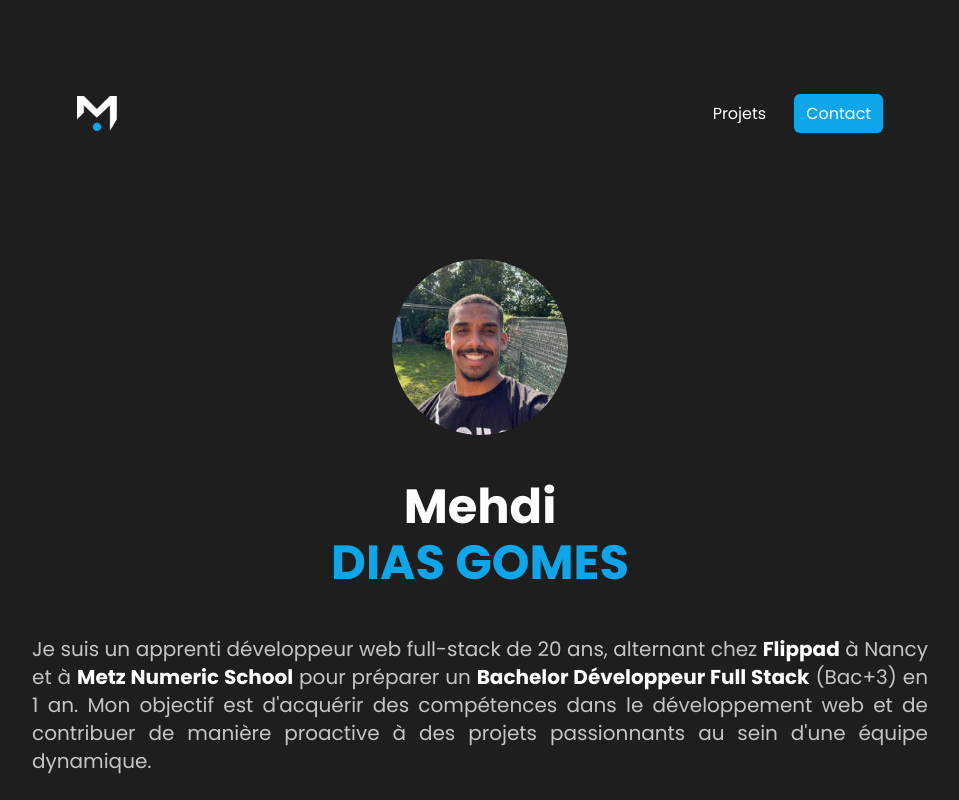
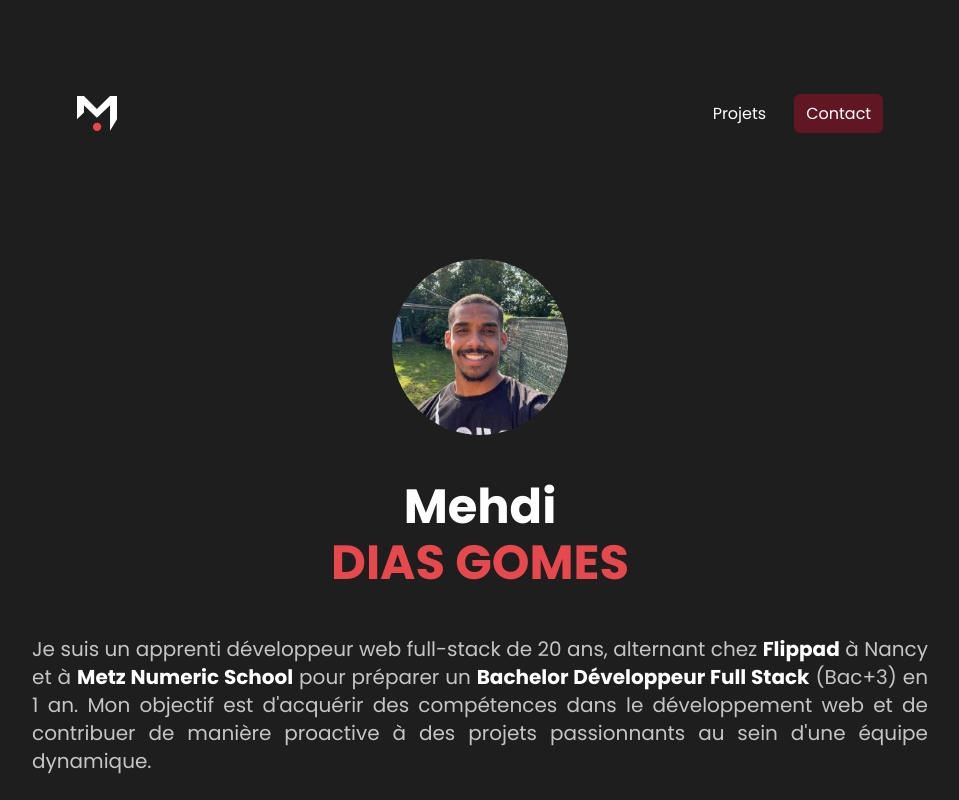
Before and after one commit to MehdiDiasGomes/Mon-portfolio, a React (Vite) app: page / in a window 1280 px wide. Shown: the top 800 px of the page, without its empty margins (160-1119 px from the left). Built offline with nearby package versions, Linux system fonts and the light colour scheme.

Commit message:
💄 UI styles : Modification du thème et des couleurs

```diff
--- a/src/Components/Contact/index.jsx
+++ b/src/Components/Contact/index.jsx
@@ -4,6 +4,7 @@ import { Toaster, toast } from 'sonner'
 import emailjs from '@emailjs/browser'
 import Social from '../../Components/Social'
 import { LienConst } from '../../Constants'
+import ReCAPTCHA from 'react-google-recaptcha'
 
 export default function Index() {
   const form = useRef()
@@ -46,13 +47,11 @@ export default function Index() {
       <Toaster />
       <Fade>
         <div className="flex flex-col gap-20 w-full sm:px-10 md:px-0">
-          <div>
-            <h2 className="mb-3 sm:text-3xl md:text-5xl font-bold text-center text-PrimaryText">
-              Contactez-moi📧
+          <div className="flex flex-col gap-5 items-center">
+            <h2 className="sm:text-3xl md:text-5xl font-bold text-center text-PrimaryText">
+              Contactez-moi 📧
             </h2>
-            <p className="text-center text-secondary sm:text-xl">
-              Une question ? Un projet ? N'hésitez pas à me contacter !
-            </p>
+            <div className="w-16 h-1 bg-primary"></div>
           </div>
           <div className="flex md:justify-between xl:flex-row sm:flex-col">
             <section className="flex flex-col gap-14 w-9/12">
@@ -81,9 +80,7 @@ export default function Index() {
                     </svg>
                     diasgomes.mehdicours@gmail.com
                   </a>
-                  <a
-                    className="flex gap-5 text-white"
-                    href="tel:+33789626927">
+                  <a className="flex gap-5 text-white" href="tel:+33789626927">
                     <svg
                       xmlns="http://www.w3.org/2000/svg"
                       width="24"
@@ -167,9 +164,16 @@ export default function Index() {
                   <button
                     type="submit"
                     onClick={sendEmail}
-                    className="py-3 px-5 text-sm font-medium text-center text-white rounded-lg bg-[#0EA5E9] w-full duration-200 hover:bg-[#0ea4e9a4]">
+                    className="py-3 px-5 text-sm font-medium text-center text-white rounded-lg bg-interactiveColor w-full duration-200 hover:bg-interactiveColorHover">
                     Envoyer
                   </button>
+                  <p className="text-secondary text-[0.8rem]">
+                    *En soumettant ce formulaire, vous acceptez que les
+                    informations saisies soient utilisées pour vous contacter
+                    dans le cadre de votre demande. Vos données resteront
+                    confidentielles et ne seront jamais partagées avec des tiers
+                    sans votre consentement préalable.
+                  </p>
                 </form>
               </div>
             </section>
--- a/src/Layout/Footer.jsx
+++ b/src/Layout/Footer.jsx
@@ -1,6 +1,6 @@
 import React from 'react'
 import { Link } from 'react-router-dom'
-import Logo from '../Assets/img/Logo.png'
+import Logo from '../../public/logo.svg'
 
 const Footer = () => {
   return (
--- a/src/Layout/Navbar.jsx
+++ b/src/Layout/Navbar.jsx
@@ -1,7 +1,7 @@
 import React, { useState } from 'react'
-import Logo from '../Assets/img/Logo.png'
 import { useLocation } from 'react-router-dom'
 import { routes } from '../Constants'
+import Logo from "../../public/logo.svg"
 
 const Navbar = () => {
   const location = useLocation()
@@ -18,14 +18,14 @@ const Navbar = () => {
           <li className="sm:hidden md:block">
             <a
               href="#projets"
-              className="px-3 py-2 rounded-md duration-200 hover:text-[#0EA5E9]">
+              className="px-3 py-2 rounded-md duration-200 hover:text-PrimaryText">
               Projets
             </a>
           </li>
           <li>
             <a
               href="#contact"
-              className="px-3 py-2 bg-[#0EA5E9] rounded-md duration-200 hover:bg-[#0ea4e9a4]">
+              className="px-3 py-2 bg-interactiveColor rounded-md duration-200 hover:bg-interactiveColorHover">
               Contact
             </a>
           </li>
--- a/src/Pages/Education.jsx
+++ b/src/Pages/Education.jsx
@@ -10,7 +10,7 @@ const Experiences = () => {
 
         <div className="flex flex-col gap-5 items-center">
           <h2 className="md:text-5xl sm:text-3xl text-PrimaryText bg-clip-text font-bold">
-            EDUCATION📚
+            EDUCATION 📚
           </h2>
           <div className="w-16 h-1 bg-primary"></div>
         </div>
--- a/src/Pages/Projets.jsx
+++ b/src/Pages/Projets.jsx
@@ -11,7 +11,7 @@ const Projets = () => {
 
         <div className='flex flex-col gap-5 items-center'>
           <h2 className="md:text-5xl sm:text-3xl text-PrimaryText bg-clip-text font-bold">
-            PROJETS🛠️
+            PROJETS 🛠️
           </h2>
           <div className='w-16 h-1 bg-primary'></div>
         </div>
--- a/tailwind.config.js
+++ b/tailwind.config.js
@@ -12,9 +12,8 @@ module.exports = {
 
     extend: {
       colors: {
-        // Dégradé de couleurs
         PrimaryText: {
-          DEFAULT: '#0EA5E9',
+          DEFAULT: '#E5484D',
         },
 
         //Couleurs principales
@@ -24,6 +23,13 @@ module.exports = {
         secondary: {
           DEFAULT: 'rgb(197,197,197)',
         },
+
+        interactiveColor: {
+          DEFAULT: '#611623'
+        },
+        interactiveColorHover: {
+          DEFAULT: '#3B1219'
+        }
       },
 
       fontSize: {
```
Also changed, not shown: public/logo.svg (added).
